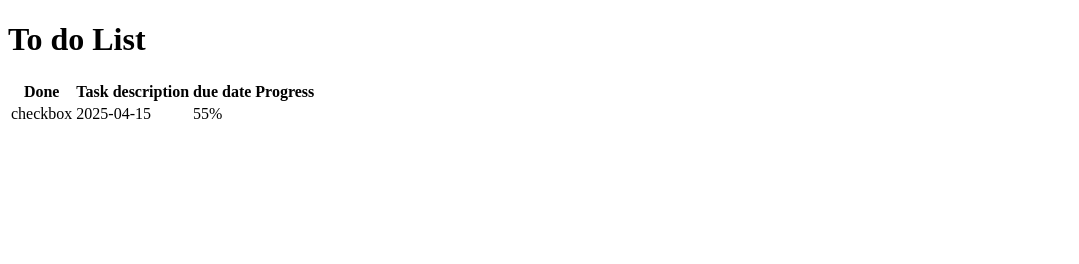
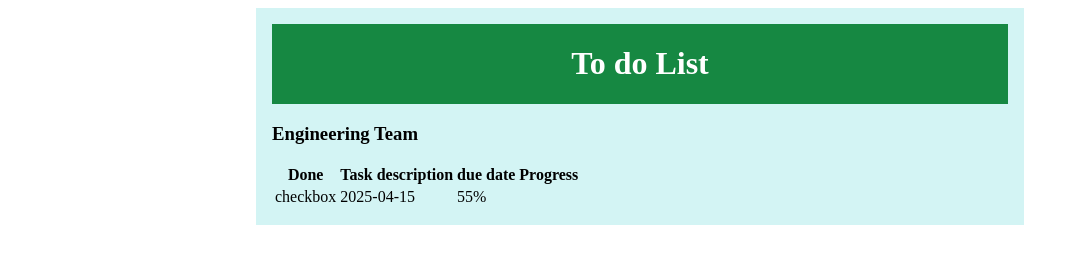
Before and after one commit to oscar89h/todo_list, a plain HTML site: page index.html in a window 1280 px wide. Shown: the whole page, without its empty margins (0-1079 px from the left). Drawn offline with Linux system fonts and the light colour scheme.

Commit message:
tercer commit. se esta disenando el todo list

```diff
--- a/index.html
+++ b/index.html
@@ -3,15 +3,19 @@
    <head>
       <meta charset="UTF-8" />
       <meta name="viewport" content="width=device-width, initial-scale=1.0" />
+      <link rel="stylesheet" href="./css/style.css" />
       <title>To do list</title>
    </head>
    <body>
       <div class="container">
-         <div class="header">
+         <div class="table-header">
             <h1 class="header__titulo">To do List</h1>
+         </div>
+
 
          <div class="todo">
-               <table>
+            <h3 class="todo__titulo">Engineering Team</h3>
+            <table class="table">
                <thead>
                   <tr>
                      <th>Done</th>
@@ -30,6 +34,5 @@
             </table>
          </div>
       </div>
-      </div>
    </body>
 </html>
--- /dev/null
+++ b/sass/abstracts/_variables.scss
@@ -0,0 +1,6 @@
+
+
+$color-primario: rgb(22, 136, 66);
+$color-secundario: rgb(130, 132, 116);
+
+$color-texto-1: #fff;
--- /dev/null
+++ b/sass/base/_reset.scss
@@ -0,0 +1,4 @@
+
+* {
+    box-sizing: border-box;
+}
--- /dev/null
+++ b/sass/layout/_header.scss
@@ -0,0 +1,9 @@
+
+.table-header {
+    display: flex;
+    text-align: center;
+    height: 5rem;
+    color: $color-texto-1;
+    background-color: $color-primario;
+    justify-content: center;
+}
--- /dev/null
+++ b/sass/main.scss
@@ -0,0 +1,6 @@
+
+@import "./abstracts/variables";
+@import "./pages/home";
+@import "./layout/header";
+@import "./pages/todo";
+@import "./base/reset";
--- /dev/null
+++ b/sass/pages/_home.scss
@@ -0,0 +1,8 @@
+
+.container {
+    background-color: rgb(211, 244, 244);
+    width: 60vw;
+    margin: 0 auto;
+    padding: 1rem;
+
+}
```
Also changed, not shown: css/style.css (added), sass/pages/_todo.scss (added), 1 other file. Lines whose indentation alone changed are shown as unchanged.
